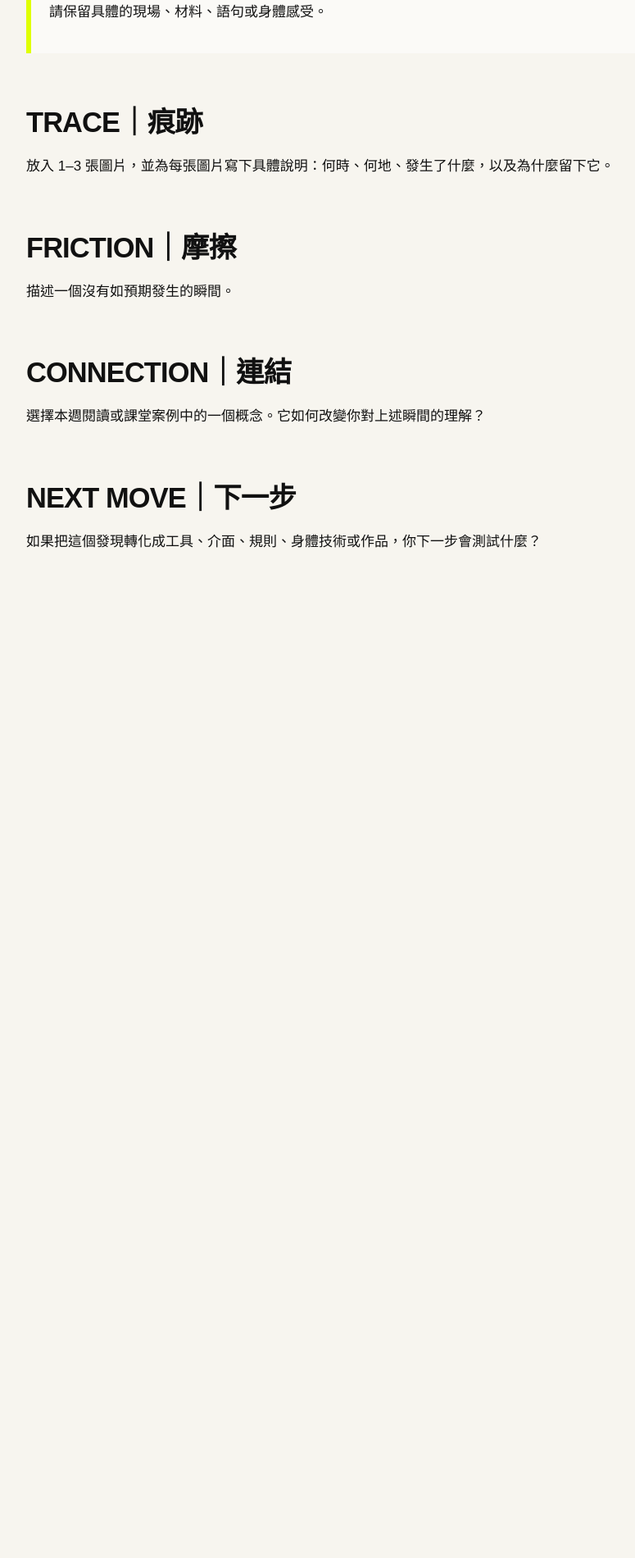
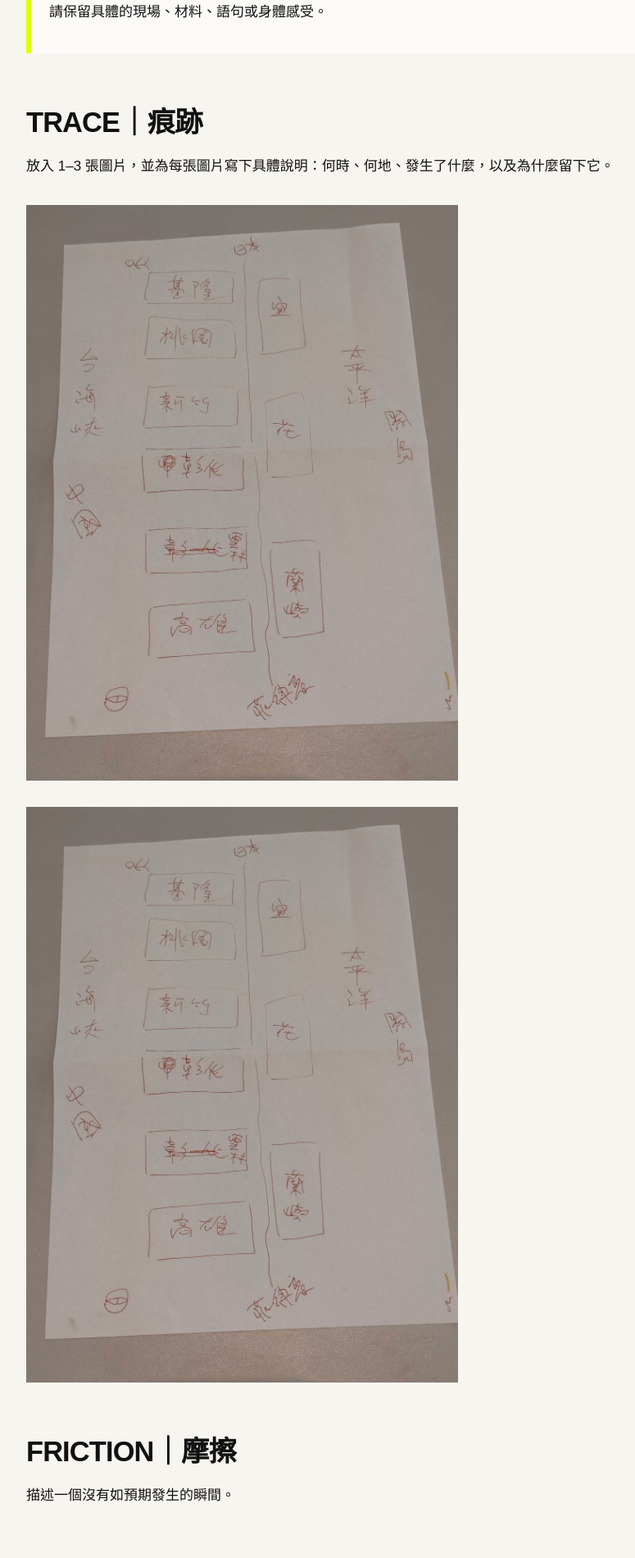
Before and after one commit to ivyjih/fieldworkarchive, a Jekyll site: the page built from weeks/week-04.md, in a window 1280 px wide. Shown: the part 409-2309 px from the top of the page at 82% size, without its empty margins (48-823 px from the left). Built offline with Jekyll 4.4.1, drawn with Linux system fonts in a browser that asks for light colours; before the commit the page ends 1192 px from its top, so only the background shows below that.

Commit message:
Update week-04.md

```diff
--- a/weeks/week-04.md
+++ b/weeks/week-04.md
@@ -12,6 +12,8 @@ permalink: /weeks/week-04/
 ## TRACE｜痕跡
 
 放入 1–3 張圖片，並為每張圖片寫下具體說明：何時、何地、發生了什麼，以及為什麼留下它。
+![共同繪製的教室導航地圖]({{ '/assets/images/map0908.jpg' | relative_url }})
+![共同繪製的教室導航地圖]({{ '/assets/images/map0908.jpg' | relative_url }})
 
 ## FRICTION｜摩擦
 
```
